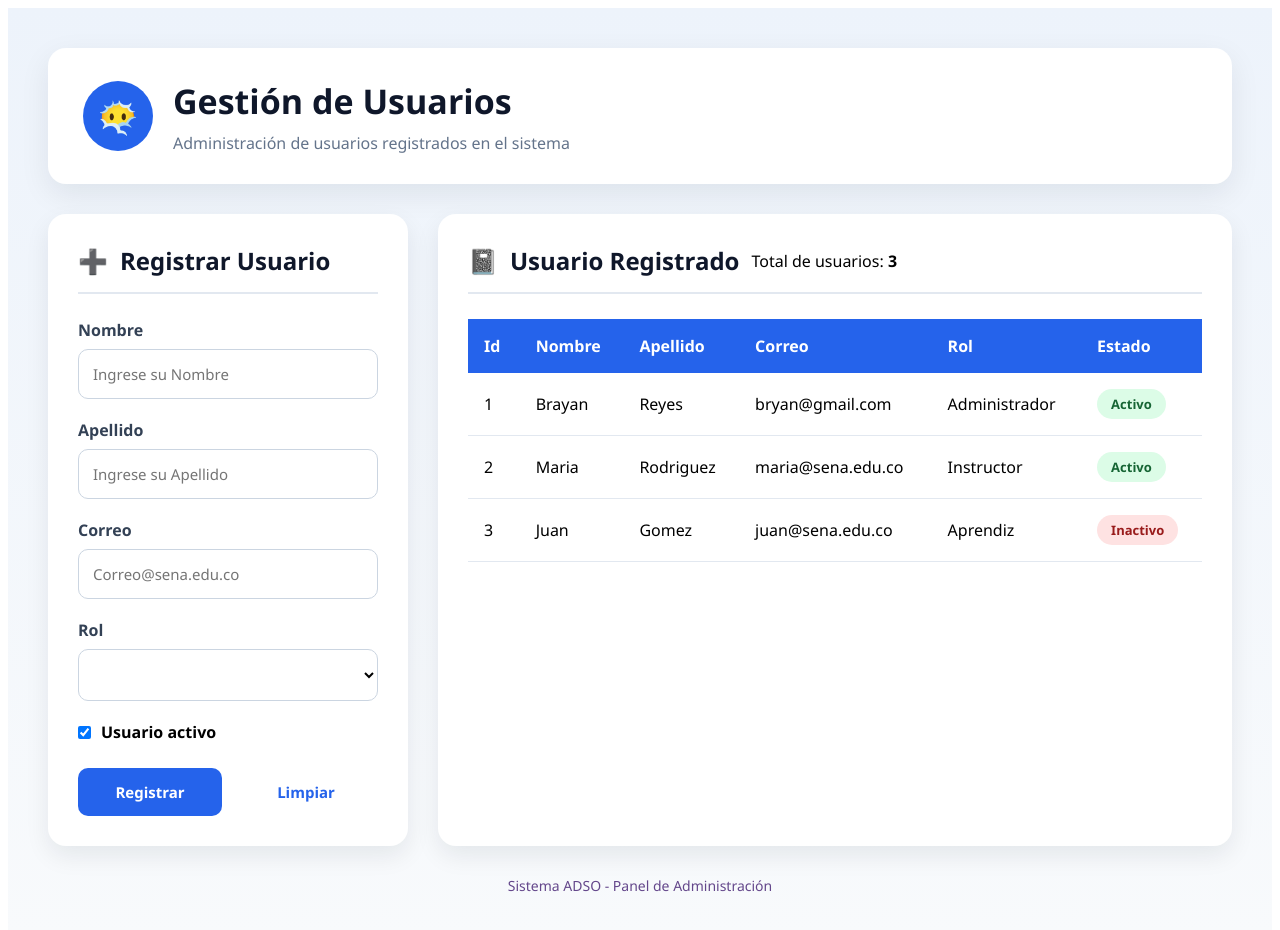
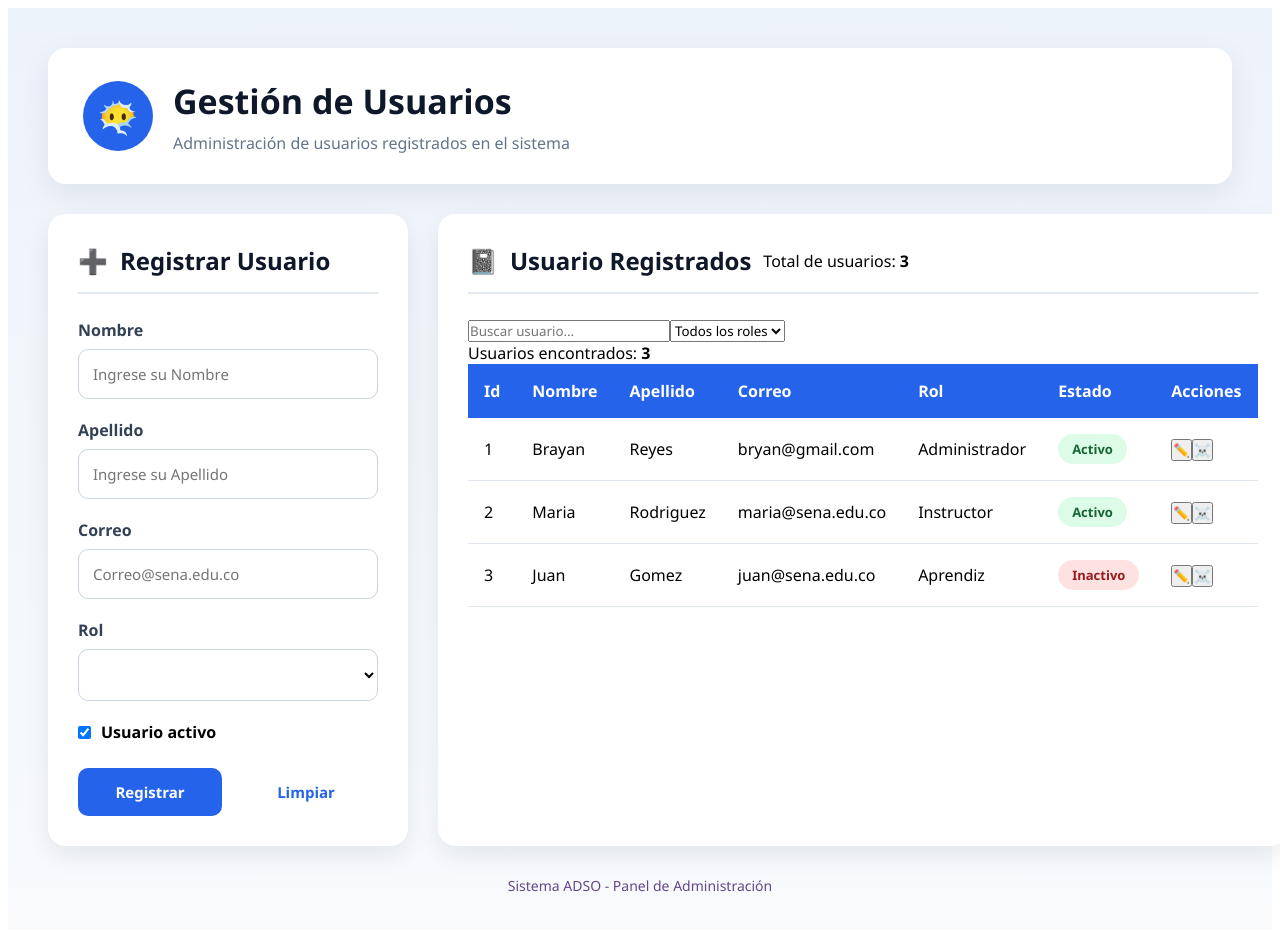
Before and after one commit to BryanAlexander-Reyes/frontend_proyecto, an Angular app: page /users in a window 1280 px wide. Shown: the top 930 px of the page. Built offline with nearby package versions, Linux system fonts and the light colour scheme.

Commit message:
se genera cambios para filtros

```diff
--- a/src/app/pages/users/users.html
+++ b/src/app/pages/users/users.html
@@ -55,11 +55,26 @@
       <section class="table-panel">
         <div class="panel-title">
           <span> 📓 </span>
-          <h2>Usuario Registrado</h2>
+          <h2>Usuario Registrados</h2>
           <p class="table-info">
             Total de usuarios: <strong> {{ obtenerTotalUsuarios() }} </strong>
           </p>
         </div>
+        <div class="toolbar">
+          <input type="text"
+          placeholder="Buscar usuario..."
+          [(ngModel)]="textoBusqueda"
+          (input)="buscarUsuarios()">
+          <select [(ngModel)]="filtroRol" (change)="buscarUsuarios()">
+            <option value="">Todos los roles</option>
+            <option value="Administrador">Administrador</option>
+            <option value="Instructor">Instructor</option>
+            <option value="Aprendiz">Aprendiz</option>
+          </select>
+        </div>
+        <p class="table-info">
+          Usuarios encontrados: <strong>{{usuariosFiltrados.length}}</strong>
+        </p>
         <div class="table-responsive">
           <table>
             <thead>
@@ -70,10 +85,11 @@
                 <th>Correo</th>
                 <th>Rol</th>
                 <th>Estado</th>
+                <th>Acciones</th>
               </tr>
             </thead>
             <tbody>
-              <tr *ngFor="let usuario of usuarios">
+              <tr *ngFor="let usuario of usuariosFiltrados">
                 <td>{{ usuario.id }}</td>
                 <td>{{ usuario.nombre }}</td>
                 <td>{{ usuario.apellido }}</td>
@@ -88,6 +104,10 @@
                     {{ usuario.estado ? 'Activo' : 'Inactivo' }}
                   </span>
                 </td>
+                <td>
+                  <button class="btn-edit"(click)="editarUsuario(usuario)">✏️</button>
+                  <button class="btn-delete" (click)="eliminarUsuario(usuario.id)">☠️</button>
+                </td>
               </tr>
             </tbody>
           </table>
--- a/src/app/pages/users/users.ts
+++ b/src/app/pages/users/users.ts
@@ -29,6 +29,16 @@ export class UsersComponent implements OnInit {
 
   usuarios:Usuario[]=[];
 
+  // LISTA FILTRADA
+  usuariosFiltrados:Usuario[]=[];
+
+  // INPUT DE BUSQUEDA
+  textoBusqueda:string='';
+  // IMPLEMENTACION DEL FILTRO
+  filtroRol:string='';
+  // ID EN EDICION
+  idEditar:number | null=null;
+
   // mensajes de errores
   mensajes:string=''
   tipoMensaje:'success'  | 'error'  |  ''='';
@@ -42,6 +52,7 @@ export class UsersComponent implements OnInit {
   // linea que utiliza metodo para iniciar desde el principio
   ngOnInit(): void {
     this.cargarDatosIniciales();
+    this.usuariosFiltrados=[...this.usuarios]
   }
 
   cargarDatosIniciales():void{
@@ -148,4 +159,17 @@ export class UsersComponent implements OnInit {
   obtenerTotalUsuarios():number{
     return this.usuarios.length;
   }
+  buscarUsuarios():void{
+    this.usuariosFiltrados=this.usuarios.filter(usuario=>{
+      const coincideTexto =
+      usuario.nombre.toLowerCase().includes(this.textoBusqueda.toLowerCase())||
+      usuario.apellido.toLowerCase().includes(this.textoBusqueda.toLowerCase())||
+      usuario.correo.toLowerCase().includes(this.textoBusqueda.toLowerCase());
+
+      const coincideRol=
+      this.filtroRol==''|| usuario.rol==this.filtroRol;
+
+      return coincideTexto && coincideRol;
+    });
+  }
 }
```
